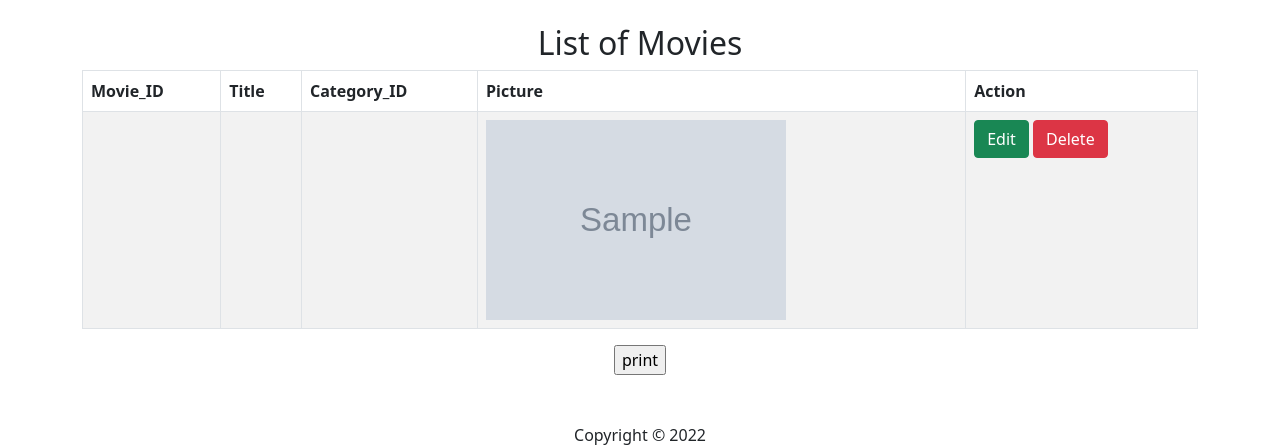
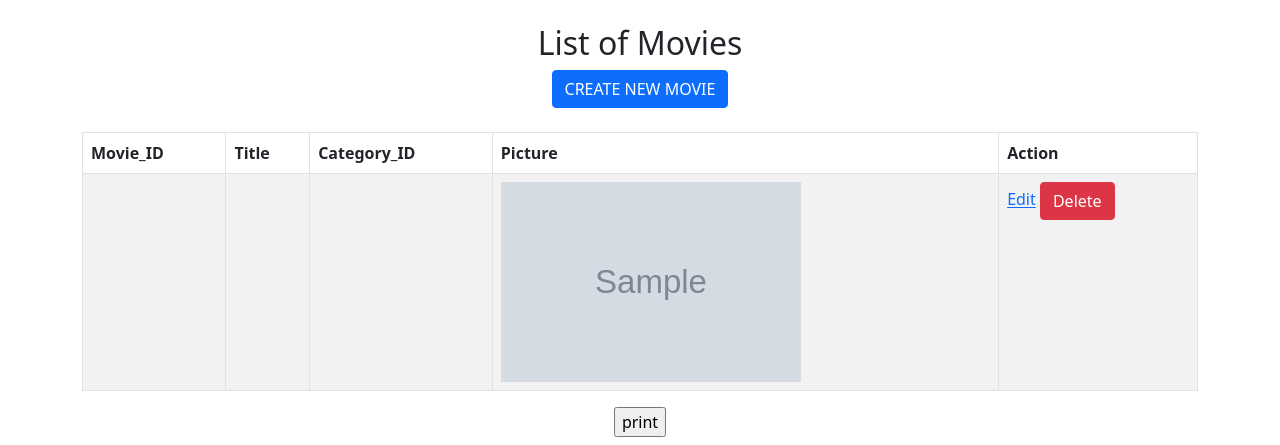
Before and after one commit to kencal20/MovieShowTicketing, a PHP site: page /list_Movies.php in a window 1280 px wide. Shown: the part 56-501 px from the top of the page. Run offline with PHP 8.4, Linux system fonts and the light colour scheme; tables that the repository leaves empty or names only in its code hold one stand-in row (values such as "Sample post"); grey boxes marked "Sample" are stand-in pictures; data that the repository does not hold is empty.

Commit message:
add of buttons and session_start to the list_movies file

```diff
--- a/list_Movies.php
+++ b/list_Movies.php
@@ -1,6 +1,7 @@
     <?php
     include 'inc/header.php';
 
+    session_start();
     // View or Show all Movie categories
     $sql = "SELECT * FROM movies";
     $exec = mysqli_query($con, $sql);
@@ -15,6 +16,8 @@ $result = mysqli_fetch_all($exec, MYSQLI_ASSOC);
             <h3><?php echo "No Movies found"; ?></h3>
         <?php endif ?>
 
+        <a class="btn btn-primary" href="addNewMovie.php">CREATE NEW MOVIE</a>
+        <br>
         <table id="example" class="table table-striped table-bordered" style="width:100%">
             <thead>
                 <tr>
@@ -35,8 +38,8 @@ $result = mysqli_fetch_all($exec, MYSQLI_ASSOC);
                         <img height="200" width="300" src="<?php echo $movie['picture']; ?>" alt="Movie Poster">
                     </td>
                     <td>
-                    <button class="btn btn-success" href="edit_movie.php">Edit</button>
-                    <button class="btn btn-danger" href="Delete_movie.php">Delete</button>
+                        <a href="edit_movie.php" ?edit=<?php echo $movie['Movie_ID']; ?> class="btn btn-success">Edit</a>
+                        <a class="btn btn-danger" href="Delete_movie.php" ?delete=<?php echo $movie['Movie_ID']; ?>>Delete</a>
                     </td>
                 </tr>
             <?php endforeach ?>
```
Lines whose indentation alone changed are shown as unchanged.
